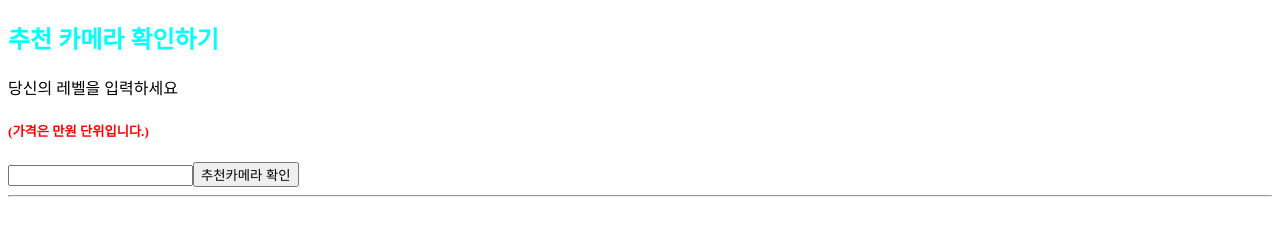
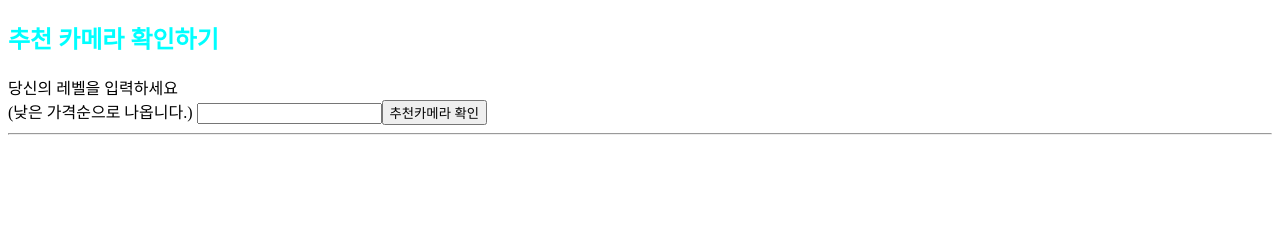
Before and after one commit to Yejin-Ha/film-camera-sevice, a plain HTML site: page function/recommendation/templates/reqres.html in a window 1280 px wide. Drawn offline with Linux system fonts and the light colour scheme.

Commit message:
문구수정

```diff
--- a/function/recommendation/templates/reqres.html
+++ b/function/recommendation/templates/reqres.html
@@ -14,7 +14,7 @@
 
 
     <label>당신의 레벨을 입력하세요</label><br>
-    <h5 style="color: red;">(가격은 만원 단위입니다.)</h5>
+    <h5">(낮은 가격순으로 나옵니다.)</h5>
     <input type="text" id="newTest_level"><button onclick="findcam()">추천카메라 확인</button>
 
     <br>
```
